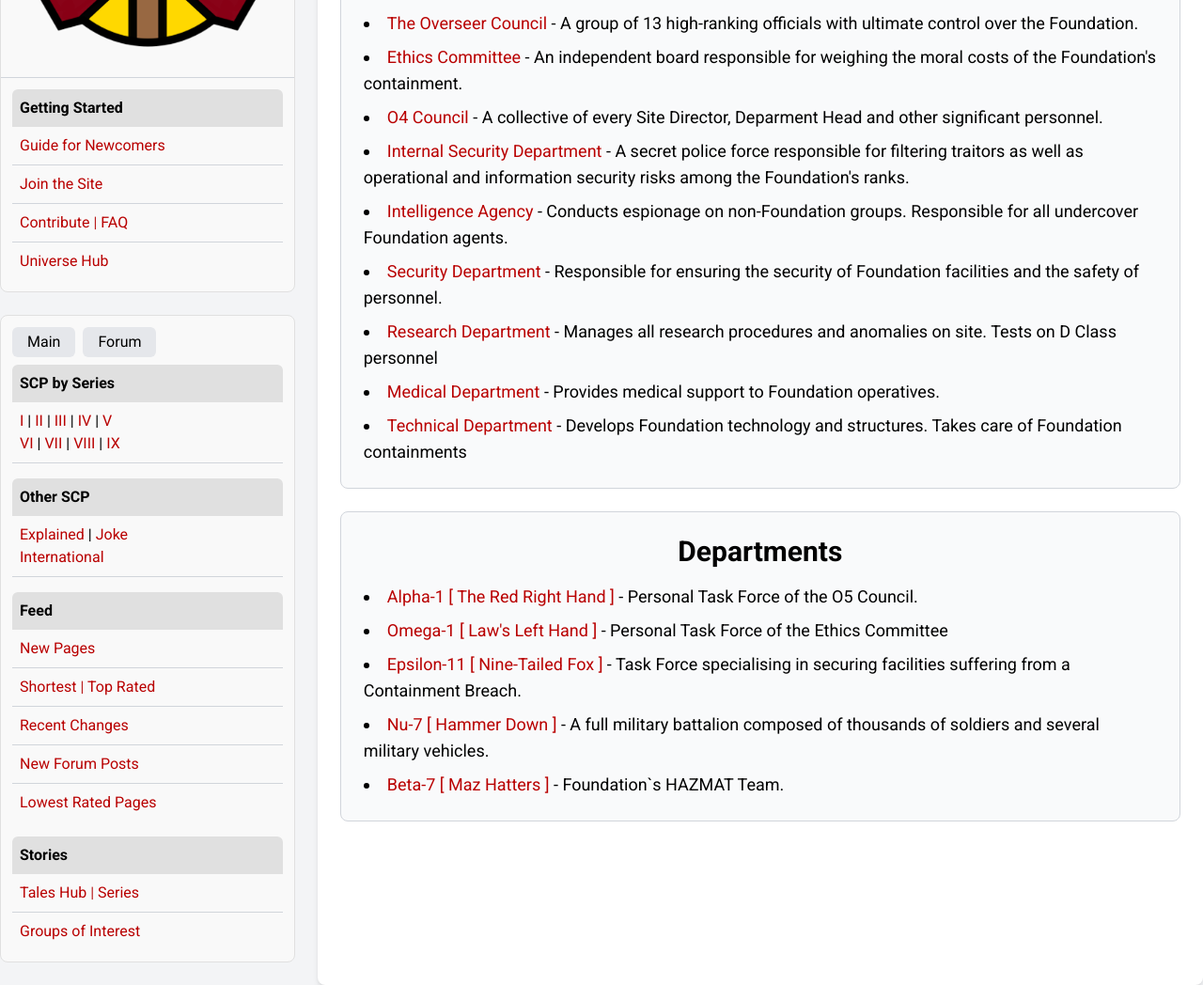
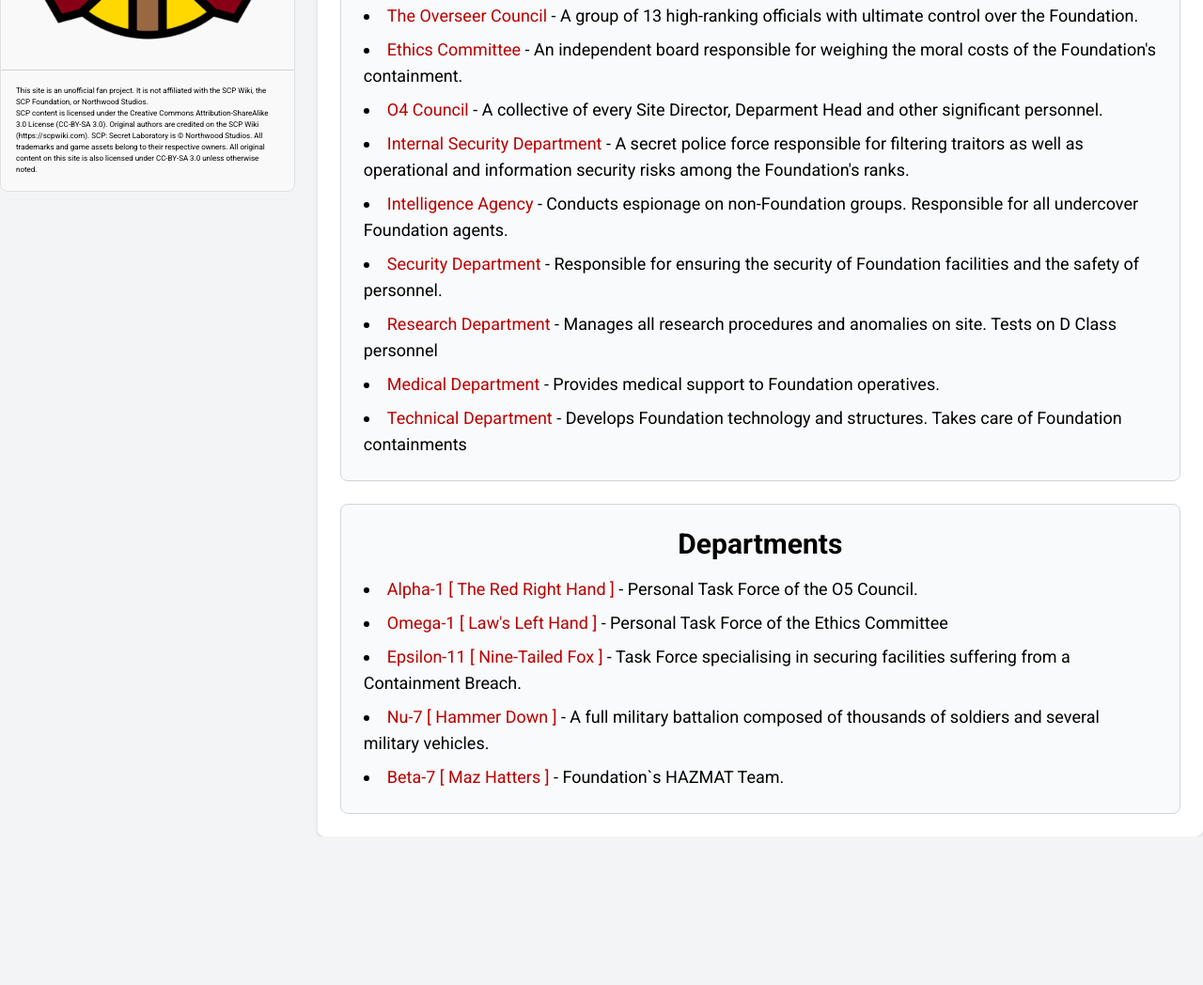
Before and after one commit to Maroj53/Site-25-Website, a plain HTML site: page index.html in a window 1280 px wide. Shown: the part 439-1487 px from the top of the page at 94% size. After the commit the page ends 1329 px from the top, so only its background shows below. Drawn offline with nearby package versions, Linux system fonts and the light colour scheme.

Commit message:
Version 1.0.1

```diff
--- a/index.html
+++ b/index.html
@@ -48,13 +48,7 @@
 <div class="ml-4">
 <h1 class="text-4xl font-bold">SCP Foundation - Site 25</h1>
 <p class="text-lg">Secure, Contain, Protect</p>
-<p class="text-[8px]">This site is an unofficial fan project. It is not affiliated with the SCP Wiki, the SCP Foundation, or Northwood Studios. <br/>
 
-SCP content is licensed under the Creative Commons Attribution-ShareAlike 3.0 License (CC-BY-SA 3.0). Original authors are credited on the SCP Wiki (https://scpwiki.com).
-
-SCP: Secret Laboratory is © Northwood Studios. All trademarks and game assets belong to their respective owners.
-
-All original content on this site is also licensed under CC-BY-SA 3.0 unless otherwise noted.</p>
 </div>
 </div>
 <div class="flex items-center">
@@ -78,44 +72,14 @@ All original content on this site is also licensed under CC-BY-SA 3.0 unless oth
 <div class="flex justify-around p-3 border-b border-gray-300">
 <img alt="Social Icon" class="rounded-full" src="Site25Logo.png"/>
 </div>
-<div class="p-3">
-<h3 class="sidebar-title p-2 rounded-t-md">Getting Started</h3>
-<ul class="text-red-700">
-<li class="p-2 border-b border-gray-300"><a class="scp-link" href="#">Guide for Newcomers</a></li>
-<li class="p-2 border-b border-gray-300"><a class="scp-link" href="#">Join the Site</a></li>
-<li class="p-2 border-b border-gray-300"><a class="scp-link" href="#">Contribute</a> | <a class="scp-link" href="#">FAQ</a></li>
-<li class="p-2"><a class="scp-link" href="#">Universe Hub</a></li>
-</ul>
-</div>
-</div>
-<div class="sidebar-section rounded-lg mb-6 p-3">
-<div class="flex space-x-2 mb-2">
-<button class="bg-gray-200 hover:bg-gray-300 px-4 py-1 rounded-md">Main</button>
-<button class="bg-gray-200 hover:bg-gray-300 px-4 py-1 rounded-md">Forum</button>
-</div>
-<h3 class="sidebar-title p-2 rounded-t-md">SCP by Series</h3>
-<div class="p-2 border-b border-gray-300">
-<a class="scp-link" href="#">I</a> | <a class="scp-link" href="#">II</a> | <a class="scp-link" href="#">III</a> | <a class="scp-link" href="#">IV</a> | <a class="scp-link" href="#">V</a><br/>
-<a class="scp-link" href="#">VI</a> | <a class="scp-link" href="#">VII</a> | <a class="scp-link" href="#">VIII</a> | <a class="scp-link" href="#">IX</a>
-</div>
-<h3 class="sidebar-title mt-4 p-2 rounded-t-md">Other SCP</h3>
-<div class="p-2 border-b border-gray-300">
-<a class="scp-link" href="#">Explained</a> | <a class="scp-link" href="#">Joke</a><br/>
-<a class="scp-link" href="#">International</a>
-</div>
-<h3 class="sidebar-title mt-4 p-2 rounded-t-md">Feed</h3>
-<ul class="text-red-700">
-<li class="p-2 border-b border-gray-300"><a class="scp-link" href="#">New Pages</a></li>
-<li class="p-2 border-b border-gray-300"><a class="scp-link" href="#">Shortest</a> | <a class="scp-link" href="#">Top Rated</a></li>
-<li class="p-2 border-b border-gray-300"><a class="scp-link" href="#">Recent Changes</a></li>
-<li class="p-2 border-b border-gray-300"><a class="scp-link" href="#">New Forum Posts</a></li>
-<li class="p-2"><a class="scp-link" href="#">Lowest Rated Pages</a></li>
-</ul>
-<h3 class="sidebar-title mt-4 p-2 rounded-t-md">Stories</h3>
-<ul class="text-red-700">
-<li class="p-2 border-b border-gray-300"><a class="scp-link" href="#">Tales Hub</a> | <a class="scp-link" href="#">Series</a></li>
-<li class="p-2"><a class="scp-link" href="#">Groups of Interest</a></li>
-</ul>
+<div class="p-4">
+<p class="text-[8px]">This site is an unofficial fan project. It is not affiliated with the SCP Wiki, the SCP Foundation, or Northwood Studios. <br/>
+
+SCP content is licensed under the Creative Commons Attribution-ShareAlike 3.0 License (CC-BY-SA 3.0). Original authors are credited on the SCP Wiki (https://scpwiki.com).
+
+SCP: Secret Laboratory is © Northwood Studios. All trademarks and game assets belong to their respective owners.
+
+All original content on this site is also licensed under CC-BY-SA 3.0 unless otherwise noted.</p>
 </div>
 </aside>
 <main class="w-3/4 main-content p-6 rounded-lg shadow-md">
```
